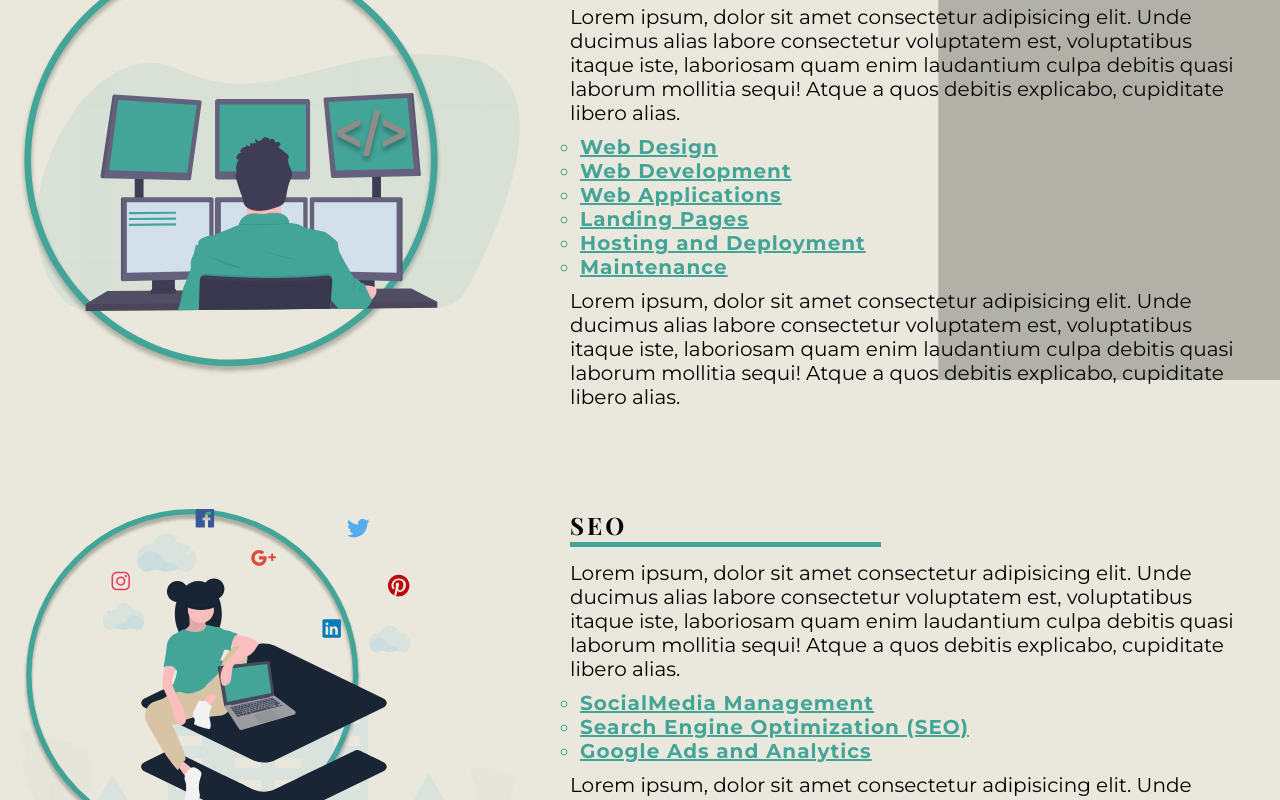
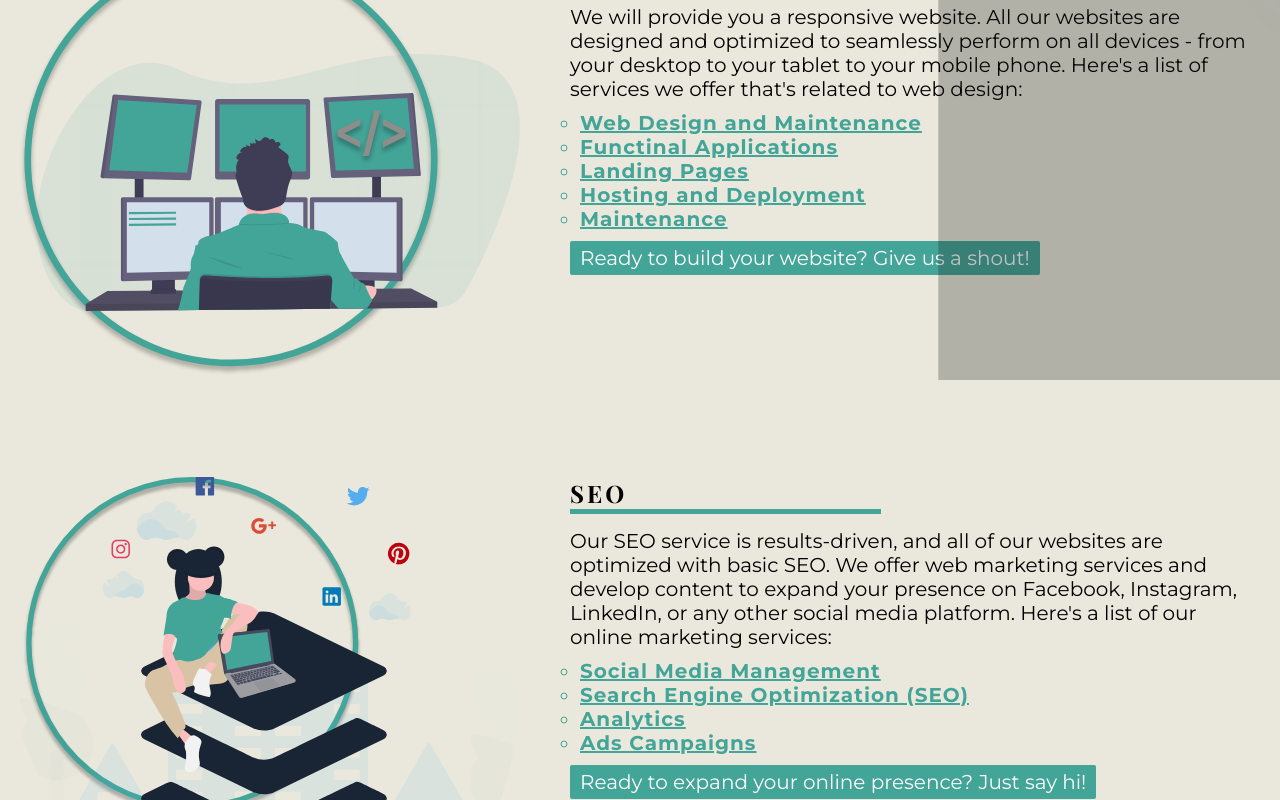
Before and after one commit to bobby-dq/himo-studios-website, a React (Create React App) app: page /services in a window 1280 px wide. Shown: the part 420-1220 px from the top of the page. Built offline with nearby package versions, Linux system fonts and the light colour scheme.

Commit message:
updated the texts.

```diff
--- a/src/App.tsx
+++ b/src/App.tsx
@@ -46,7 +46,7 @@ function App() {
 						<Route  exact path="/" component={HomePage} />
 						<Route exact path="/services" component={ServicesPage} />
 						<Route exact path="/works" component={WorksPage} />
-						<Route exact path="/faq" component={FaqPage} />
+						{/* <Route exact path="/faq" component={FaqPage} /> */}
 						<Route exact path="/contact" component={ContactPage} />
 					</Switch>
 				</AnimatePresence>
--- a/src/components/About.tsx
+++ b/src/components/About.tsx
@@ -23,7 +23,7 @@ export const About: FunctionComponent = () => {
                         <h1>Who we are</h1>
                         <SLine></SLine>
                     </div>
-                    <p>We are an Edmonton and Terrace-based Web Studio with a keen eye on unique, modern, and responsive         design. We specialize in creating and maintaining quality websites, SEO, and social media management. </p>
+                    <p>We are an Edmonton-based Web Studio with a keen eye on unique, responsive, and modern design. Our studio consists of a web developer and an SEO specialist - both with a background in photography and videography.</p>
                 </SInfoText>
                 <SInfoImg>
                     <WhoWeAre />
@@ -38,7 +38,7 @@ export const About: FunctionComponent = () => {
                         <h1>Why choose us</h1>
                         <SLine></SLine>
                     </div>
-                    <p>Lorem ipsum, dolor sit amet consectetur adipisicing elit. Unde ducimus alias labore consectetur voluptatem est, voluptatibus itaque iste, laboriosam quam enim laudantium culpa debitis quasi laborum mollitia sequi! Atque a quos debitis explicabo, cupiditate libero alias.</p>
+                    <p>We love what we do - and it shows! We use modern online strategies to ensure that you have the best online exposure and the most up-to-date technologies to make your ideas come true. We strive to craft stunning designs, push the boundaries of technologies to deliver the best possible service.</p>
                 </SInfoText>
             </SInfo>
             <SInfo ref={element2 as (node?: Element | null | undefined) => void} animate={controls2 as AnimationControls} variants={scrollReveal} initial="hidden">
@@ -47,7 +47,7 @@ export const About: FunctionComponent = () => {
                         <h1>What we offer</h1>
                         <SLine></SLine>
                     </div>
-                    <p>Lorem ipsum, dolor sit amet consectetur adipisicing elit. Unde ducimus alias labore consectetur voluptatem est, voluptatibus itaque iste, laboriosam quam enim laudantium culpa debitis quasi laborum mollitia sequi! Atque a quos debitis explicabo, cupiditate libero alias.</p>
+                    <p>We offer services that will expand your brand and online presence,  specializing in designing and maintaining custom websites, search engine optimization, and social media management. We also offer photography and videography services!</p>
                 </SInfoText>
                 <SInfoImg>
                     <WhatWeOffer/>
--- a/src/components/Hero.tsx
+++ b/src/components/Hero.tsx
@@ -31,7 +31,7 @@ export const Hero: FunctionComponent = () => {
                     </div>
                 </motion.div>
                 <motion.div variants={glowingButtonAnimation} style={{display: 'inline-block'}}>
-                    <Link to="/contact">Get Started</Link>
+                    <Link to="/contact">Work With Us!</Link>
                 </motion.div>
             </div>
             <motion.div className="hero-img" variants={heroImageReveal}>
@@ -115,6 +115,11 @@ const SHero = styled(motion.div)`
             padding: 0.5rem 3rem;
             font-family: 'Playfair Display', serif;
             background: #73FFEE;
+            transition: all ease 0.33s;
+            &:hover {
+                box-shadow: 5px 5px 50px 10px #43A498;
+                color: #3c3b3b;
+            }
             /* box-shadow: 5px 5px 100px 10px #43A498, inset 1px 1px 10px 0.5px rgba(0, 0, 0, 0.5); */
         }
     }
--- a/src/components/Navbar.tsx
+++ b/src/components/Navbar.tsx
@@ -54,12 +54,8 @@ export const Navbar: FunctionComponent<INavbar> = (props) => {
                         <Link style={{color: textColor}} to="/works"><p>3. WORK</p></Link>
                         <Sline transition={{duration: 0.75}} initial={{width: '0%'}} animate={{ width: location === '/works'?'75%' :'0%'}}></Sline>
                     </Sli>
-                    <Sli className="nav-link">
-                        <Link style={{color: textColor}} to="/faq"><p>4. FAQ</p></Link>
-                        <Sline transition={{duration: 0.75}} initial={{width: '0%'}} animate={{ width: location === '/faq'?'75%' :'0%'}}></Sline>
-                    </Sli>
-                    <Sli className="nav-link">
-                        <Link style={{color: textColor}} to="/contact"><p>5. CONTACT</p></Link>
+                    <Sli className="nav-link ">
+                        <Link style={{color: textColor}} to="/contact"><p className="contact">4. CONTACT US!</p></Link>
                         <Sline transition={{duration: 0.75}} initial={{width: '0%'}} animate={{ width: location === '/contact'?'75%' :'0%'}}></Sline>
                     </Sli>
                 </ul>
@@ -138,6 +134,18 @@ export const SNav = styled(motion.div)`
 
     }
 
+    .contact {
+        background: #73FFEE;
+        color: black;
+        transition: all 0.33s ease;
+        &:hover {
+            box-shadow: 5px 5px 50px 10px #43A498;
+            color: #3c3b3b;
+        }
+        padding: 0 1rem;
+        box-shadow: 5px 5px 100px 10px #43A498;
+    }
+
     @media (max-width: 1300px) {
         padding: 2rem 2rem;
         .nav-links-wrapper {
@@ -162,7 +170,11 @@ export const SNav = styled(motion.div)`
 
         .nav-link {
             margin-bottom: 5rem;
+
+
         }
+
+
 
         p {
             color: #1b1b1b
--- a/src/components/Service.tsx
+++ b/src/components/Service.tsx
@@ -3,6 +3,7 @@ import { FunctionComponent } from 'react';
 import { IService } from '../data/servicesData';
 import styled from 'styled-components';
 import { motion, AnimationControls } from 'framer-motion';
+import { Link } from 'react-router-dom';
 
 // Styles and animation
 import { useScroll } from '../styles/useScroll';
@@ -29,7 +30,9 @@ export const Service: FunctionComponent<IServiceComponent> = (props) => {
                 <ul>
                     {props.service.subServices?.map(s => <li key={s}>{s}</li>)}
                 </ul>
-                <p>{props.service.description2}</p>
+                <div className="contact-link">
+                    <Link to="/contact">{props.service.description2}</Link>
+                </div>
             </STextWrapper>
         </SService>
     );
@@ -64,6 +67,24 @@ const STextWrapper = styled.div`
     font-family: 'Montserrat', sans-serif;
     font-weight: lighter;
     font-size: 2rem;
+
+    .contact-link {
+        padding: 0.5rem 1rem;
+        background: #43A498;
+        display: inline-block;
+        cursor: pointer;
+        border-radius: 2px;
+        a {
+            color: white;
+            transition: all ease 0.33s;
+
+            &:hover {
+                box-shadow: 5px 5px 50px 10px rgba(67, 164, 153, 0.50);
+                color: white;
+            }
+        }
+    }
+
     .title {
         position: relative;
         margin-bottom: 2rem;
--- a/src/data/servicesData.ts
+++ b/src/data/servicesData.ts
@@ -14,22 +14,22 @@ export const serviceData: () => IService[] = () => {
     return [
         {
             name: "Web Design",
-            description1: "Lorem ipsum, dolor sit amet consectetur adipisicing elit. Unde ducimus alias labore consectetur voluptatem est, voluptatibus itaque iste, laboriosam quam enim laudantium culpa debitis quasi laborum mollitia sequi! Atque a quos debitis explicabo, cupiditate libero alias.",
-            description2: "Lorem ipsum, dolor sit amet consectetur adipisicing elit. Unde ducimus alias labore consectetur voluptatem est, voluptatibus itaque iste, laboriosam quam enim laudantium culpa debitis quasi laborum mollitia sequi! Atque a quos debitis explicabo, cupiditate libero alias.",
-            subServices: ["Web Design", "Web Development", "Web Applications", "Landing Pages", "Hosting and Deployment", "Maintenance"],
+            description1: "We will provide you a responsive website. All our websites are designed and optimized to seamlessly perform on all devices - from your desktop to your tablet to your mobile phone. Here's a list of services we offer that's related to web design: ",
+            description2: "Ready to build your website? Give us a shout!",
+            subServices: ["Web Design and Maintenance", "Functinal Applications", "Landing Pages", "Hosting and Deployment", "Maintenance"],
             image: webDesign
         },
         {
             name: "SEO",
-            description1: "Lorem ipsum, dolor sit amet consectetur adipisicing elit. Unde ducimus alias labore consectetur voluptatem est, voluptatibus itaque iste, laboriosam quam enim laudantium culpa debitis quasi laborum mollitia sequi! Atque a quos debitis explicabo, cupiditate libero alias.",
-            description2: "Lorem ipsum, dolor sit amet consectetur adipisicing elit. Unde ducimus alias labore consectetur voluptatem est, voluptatibus itaque iste, laboriosam quam enim laudantium culpa debitis quasi laborum mollitia sequi! Atque a quos debitis explicabo, cupiditate libero alias.",
-            subServices: ["SocialMedia Management", "Search Engine Optimization (SEO)", "Google Ads and Analytics"],
+            description1: "Our SEO service is results-driven, and all of our websites are optimized with basic SEO. We offer web marketing services and develop content to expand your presence on Facebook, Instagram, LinkedIn, or any other social media platform. Here's a list of our online marketing services: ",
+            description2: "Ready to expand your online presence? Just say hi!",
+            subServices: ["Social Media Management", "Search Engine Optimization (SEO)", "Analytics", "Ads Campaigns"],
             image: seo
         },
         {
             name: "Video / Photo",
-            description1: "Lorem ipsum, dolor sit amet consectetur adipisicing elit. Unde ducimus alias labore consectetur voluptatem est, voluptatibus itaque iste, laboriosam quam enim laudantium culpa debitis quasi laborum mollitia sequi! Atque a quos debitis explicabo, cupiditate libero alias.",
-            description2: "Lorem ipsum, dolor sit amet consectetur adipisicing elit. Unde ducimus alias labore consectetur voluptatem est, voluptatibus itaque iste, laboriosam quam enim laudantium culpa debitis quasi laborum mollitia sequi! Atque a quos debitis explicabo, cupiditate libero alias.",
+            description1: "Our team has a background in photography and videography. If you need a product advertisement or company photos, we got you covered! Here's just a couple of things we can do for you:",
+            description2: "Get ready for a photo shoot and send us a message!",
             subServices: ["Social Media Video Advertisement", "Photography"],
             image: videoPhoto
         }
```
Also changed, not shown: src/components/Footer.tsx (added, +16 -0 lines).
